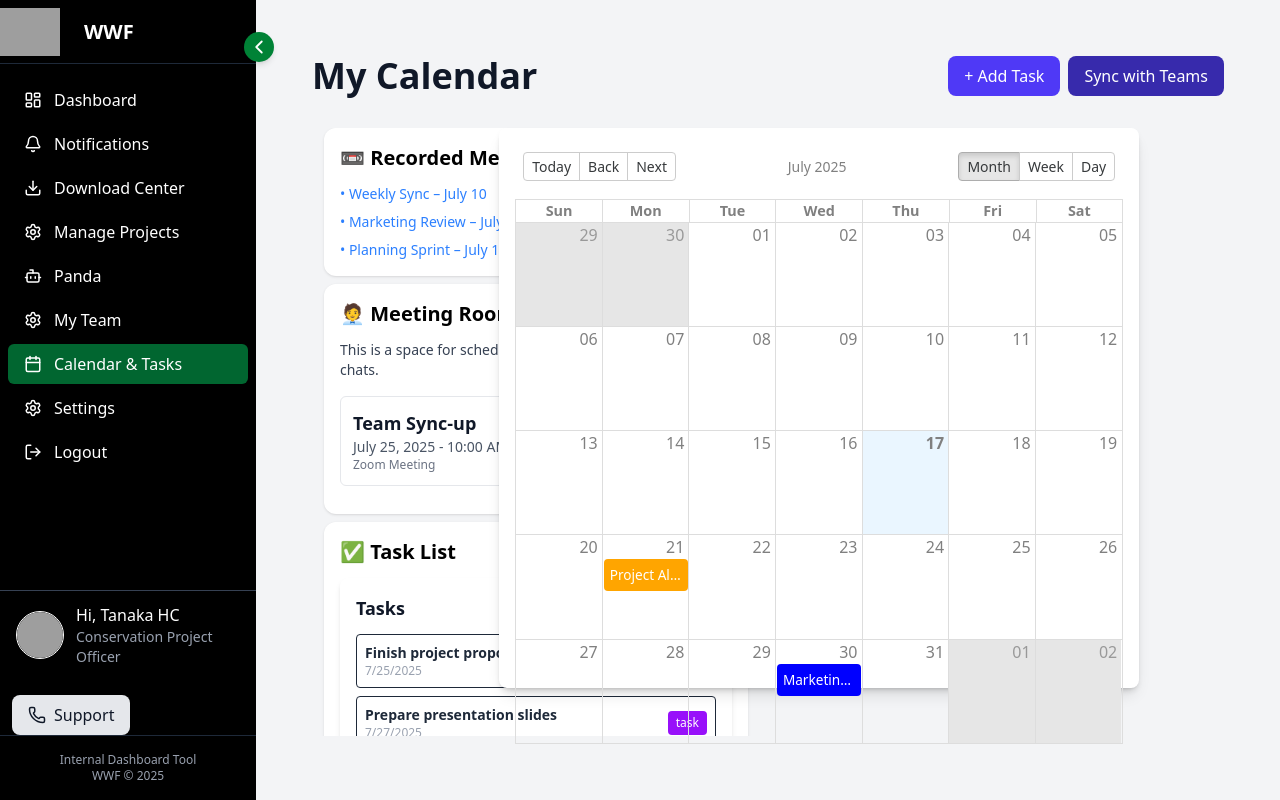
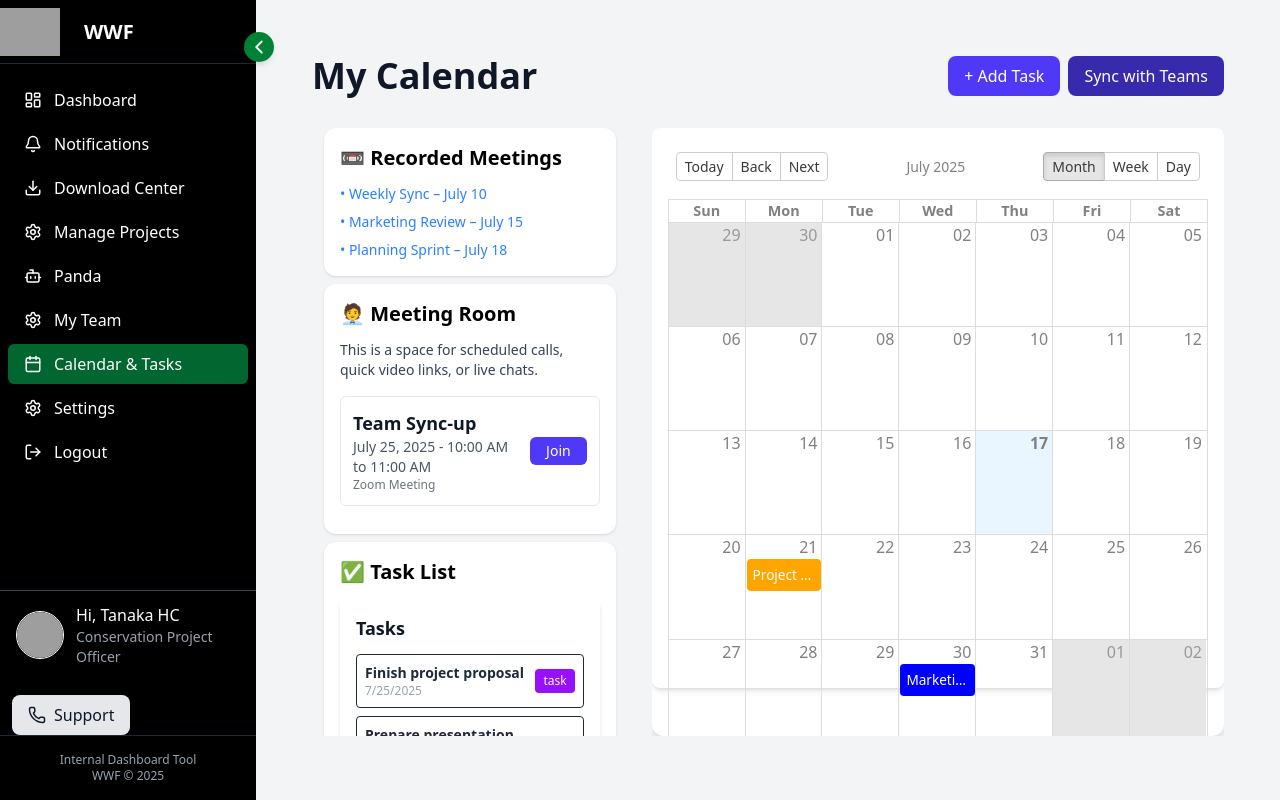
Before and after one commit to Kuda214/WWF-Dashboard, a React (Vite) app: page /SB/calendar in a window 1280 px wide. Built offline with nearby package versions, Linux system fonts and the light colour scheme; grey boxes are pictures that could not be loaded.

Commit message:
Update Calendar.jsx

```diff
--- a/src/pages/Calendar.jsx
+++ b/src/pages/Calendar.jsx
@@ -7,7 +7,7 @@ const PersonalCalendar = () => {
   const [events, setEvents] = useState([]);
   const [tasks, setTasks] = useState([
     { title: "Finish project proposal", due: new Date("2025-07-25"), type: "task" },
-  { title: "Prepare presentation slides", due: new Date("2025-07-27"), type: "task" }
+    { title: "Prepare presentation slides", due: new Date("2025-07-27"), type: "task" },
   ]);
 
   const [isTaskModalOpen, setIsTaskModalOpen] = useState(false);
@@ -44,7 +44,8 @@ const PersonalCalendar = () => {
   return (
     <div className="min-h-screen bg-gray-100 p-4 sm:p-6 lg:p-8">
       <div className="max-w-8xl mx-auto">
-        <div className="flex flex-col lg:flex-row justify-between items-start lg:items-center mb-6 lg:mb-8 gap-4 ">
+        {/* Header */}
+        <div className="flex flex-col lg:flex-row justify-between items-start lg:items-center mb-6 lg:mb-8 gap-4">
           <h1 className="text-3xl lg:text-4xl font-bold text-gray-900">My Calendar</h1>
           <div className="space-x-2">
             <button
@@ -62,10 +63,13 @@ const PersonalCalendar = () => {
           </div>
         </div>
 
-       <div className="grid grid-cols-1 lg:grid-cols-5 gap-6 h-[76vh]  ]">
+        {/* Main Layout */}
+        <div className="flex gap-6 h-[76vh]">
           {/* Left Pane */}
-        <div className="lg:col-span-1 space-y-2 overflow-y-auto max-h-[80vh] px-2 sm:px-3 text-sm sm:text-base w-[35vw]">
-
+          <div
+            style={{ width: "35vw" }}
+            className="space-y-2 overflow-y-auto max-h-[76vh] px-2 sm:px-3 text-sm sm:text-base"
+          >
             {/* Recorded Meetings */}
             <div className="bg-white rounded-xl shadow p-3 sm:p-4">
               <h2 className="text-base sm:text-xl font-semibold mb-2 sm:mb-3">
@@ -80,14 +84,10 @@ const PersonalCalendar = () => {
 
             {/* Meeting Room */}
             <div className="bg-white rounded-xl shadow p-3 sm:p-4">
-            <h2 className="text-base sm:text-xl font-semibold mb-2 sm:mb-3">
-              🧑‍💼 Meeting Room
-            </h2>
+              <h2 className="text-base sm:text-xl font-semibold mb-2 sm:mb-3">🧑‍💼 Meeting Room</h2>
               <p className="text-gray-700 text-xs sm:text-sm mb-3 sm:mb-4">
                 This is a space for scheduled calls, quick video links, or live chats.
               </p>
-
-            {/* Example Meeting */}
               <div className="border border-gray-200 rounded-md p-2 sm:p-3 mb-3 hover:shadow-md transition cursor-pointer">
                 <div className="flex justify-between items-start sm:items-center gap-2 sm:gap-4">
                   <div>
@@ -112,10 +112,9 @@ const PersonalCalendar = () => {
             </div>
           </div>
 
-
-          {/* Calendar and Task List */}
-          <div className=" w-[50vw] mr-0 over">
-            <div className="bg-white rounded-xl shadow-lg ">
+          {/* Calendar View */}
+          <div style={{ width: "65vw" }} className="overflow-hidden">
+            <div className="bg-white rounded-xl shadow-lg h-full">
               <CalendarView
                 events={events}
                 onDoubleClickSlot={handleAddEvent}
```
Lines whose indentation alone changed are shown as unchanged.
